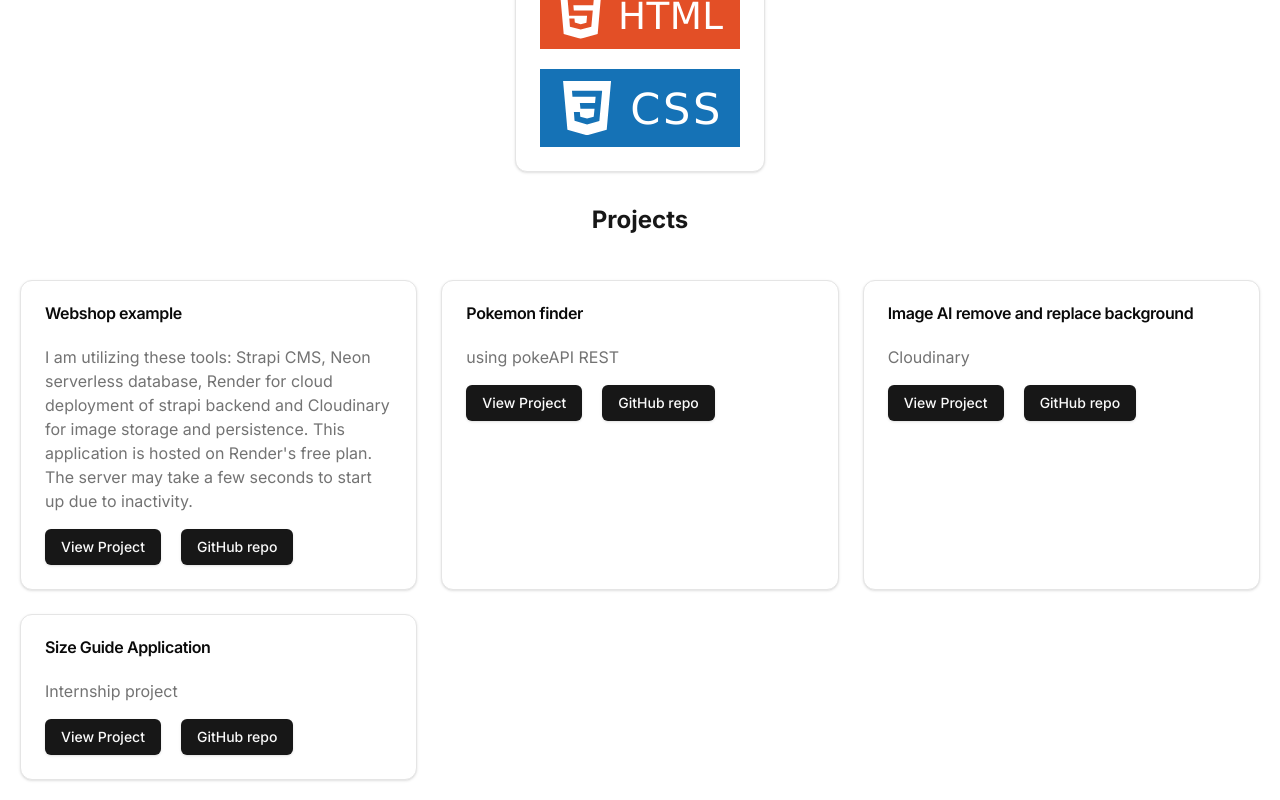
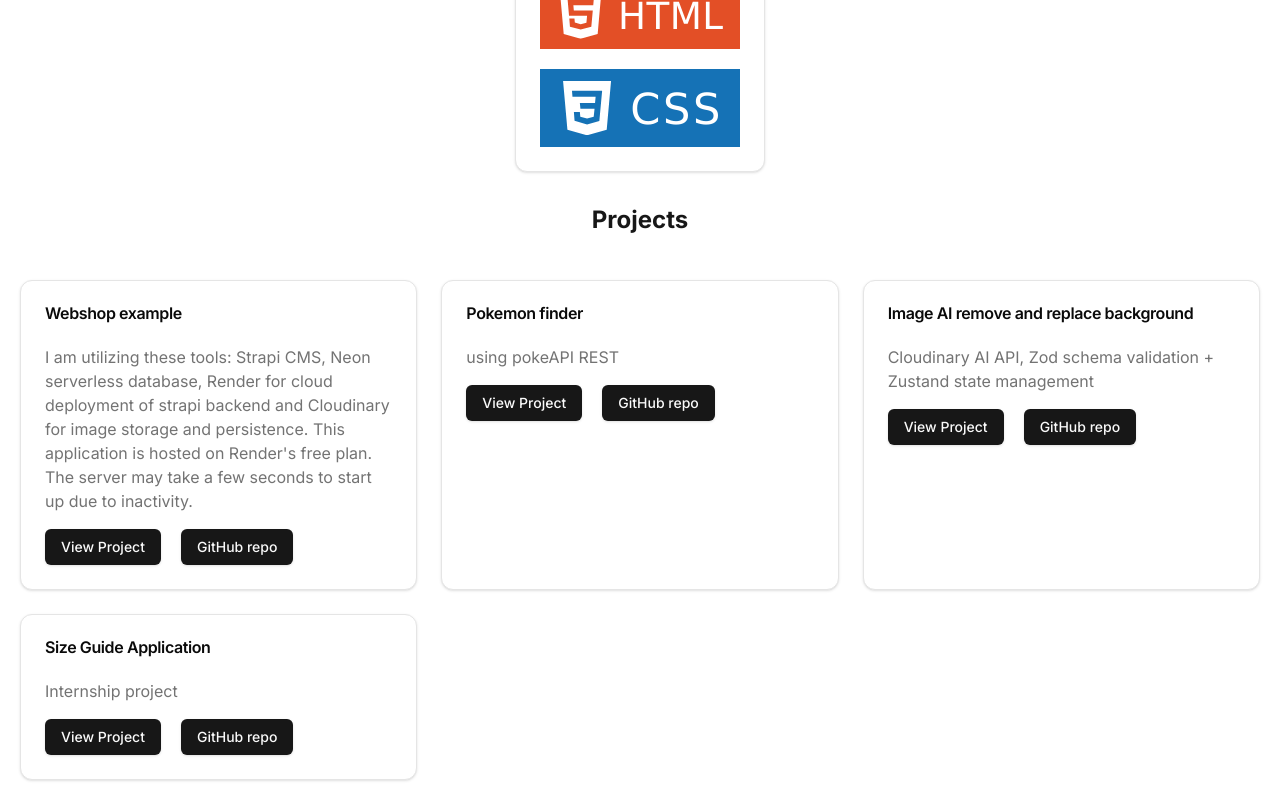
Before and after one commit to andresuarezschou/my-website-project, a Next.js app: page / in a window 1280 px wide. Shown: the part 1133-1933 px from the top of the page. Built offline with nearby package versions, Linux system fonts and the light colour scheme.

Commit message:
updated description

```diff
--- a/app/page.tsx
+++ b/app/page.tsx
@@ -116,7 +116,7 @@ export default function Home() {
           },
           {
             title: "Image AI remove and replace background",
-            description: "Cloudinary",
+            description: "Cloudinary AI API, Zod schema validation + Zustand state management",
             link: "https://shiny-licorice-d30b8d.netlify.app/",
             github: 'https://github.com/andresuarezschou/photoai',
 
```
